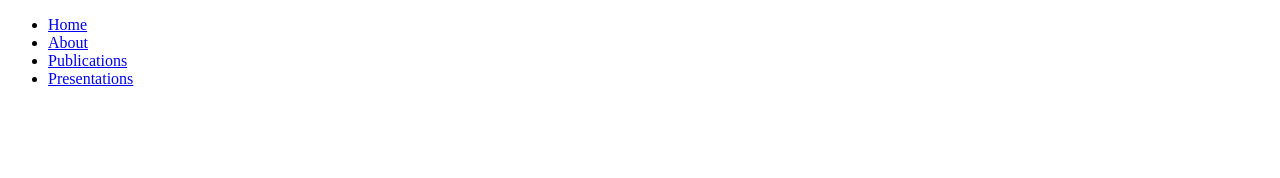
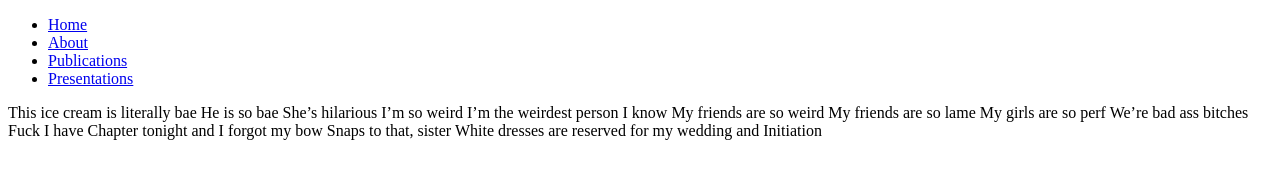
Before and after one commit to kevinsterne/kevinsterne, a plain HTML site: page index.html in a window 1280 px wide. Drawn offline with Linux system fonts and the light colour scheme.

Commit message:
Update index.html

```diff
--- a/index.html
+++ b/index.html
@@ -21,5 +21,19 @@
 </div>
 
 <div class="homemain">
+
+  This ice cream is literally bae
+He is so bae
+She’s hilarious
+I’m so weird
+I’m the weirdest person I know
+My friends are so weird
+My friends are so lame
+My girls are so perf
+We’re bad ass bitches
+Fuck I have Chapter tonight and I forgot my bow
+Snaps to that, sister
+White dresses are reserved for my wedding and Initiation
+
 </div>
 </html>
```
